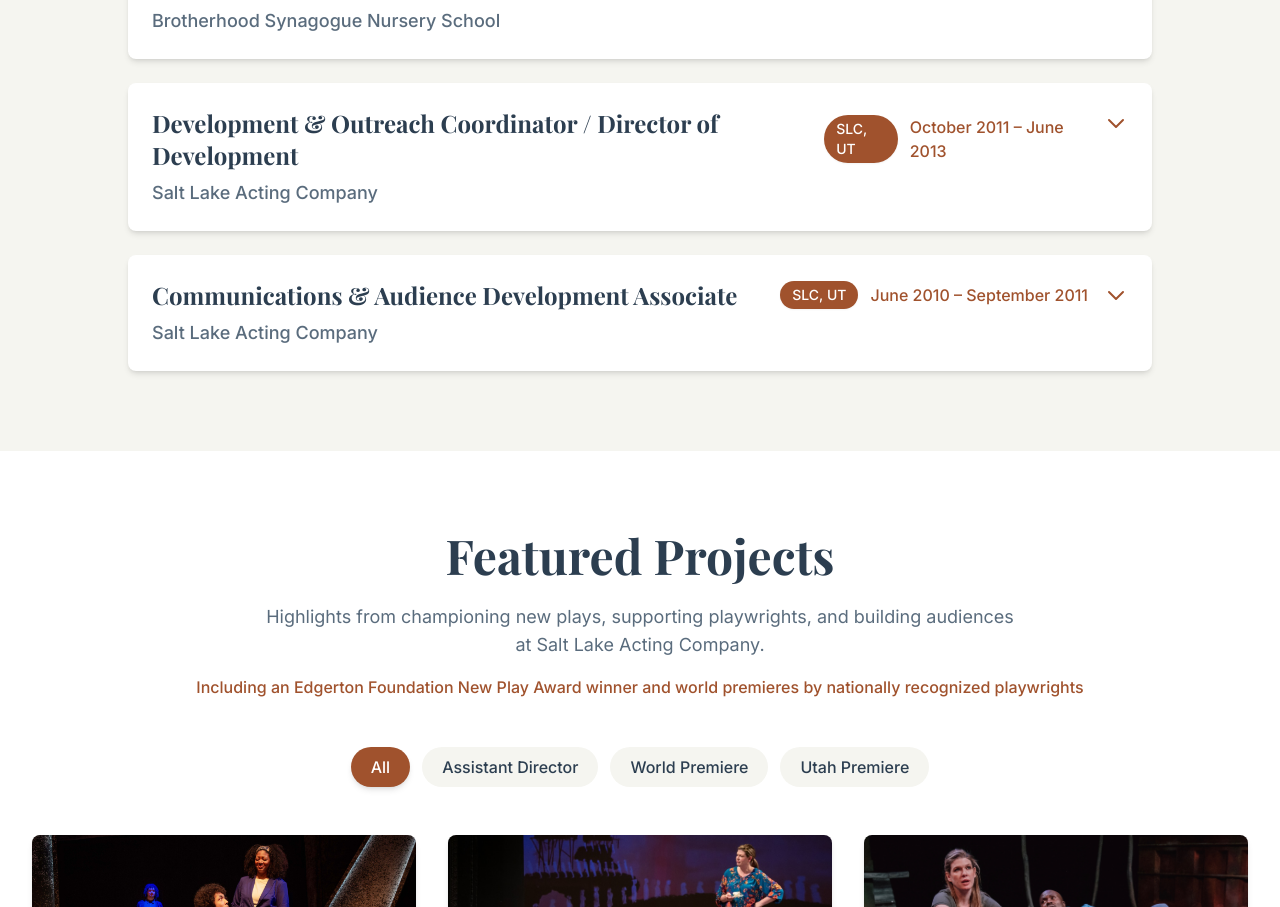
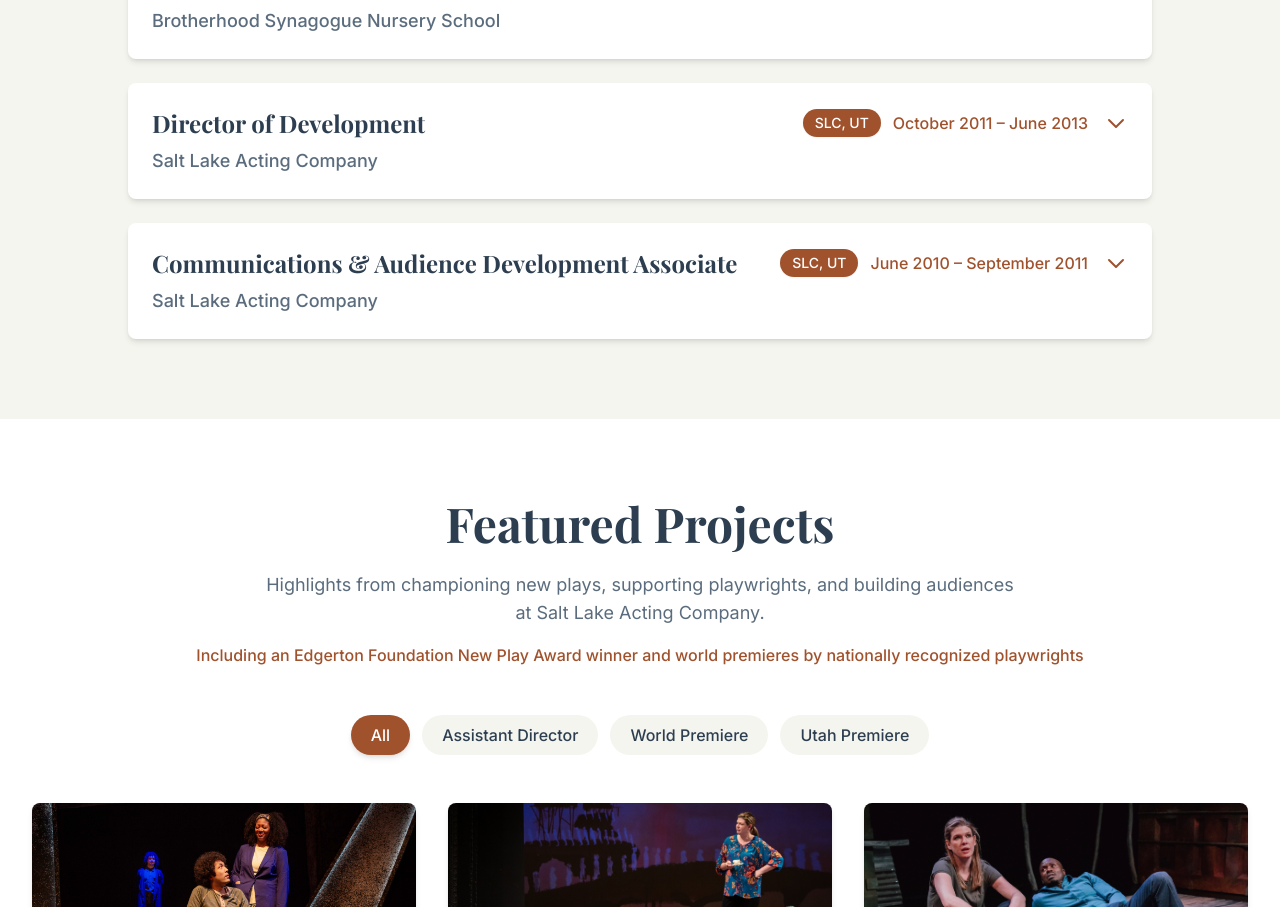
Before and after one commit to topher416/cstokeswylie, a React (Vite) app: page / in a window 1280 px wide. Shown: the part 4013-4920 px from the top of the page. Built offline with nearby package versions, Linux system fonts and the light colour scheme.

Commit message:
content(experience): shorten title to 'Director of Development' to avoid wrapping

```diff
--- a/src/components/Experience.jsx
+++ b/src/components/Experience.jsx
@@ -50,7 +50,7 @@ const Experience = () => {
     {
       id: 4,
       company: 'Salt Lake Acting Company',
-      title: 'Development & Outreach Coordinator / Director of Development',
+      title: 'Director of Development',
       dates: 'October 2011 – June 2013',
       location: 'Salt Lake City, UT',
       highlights: [
```
